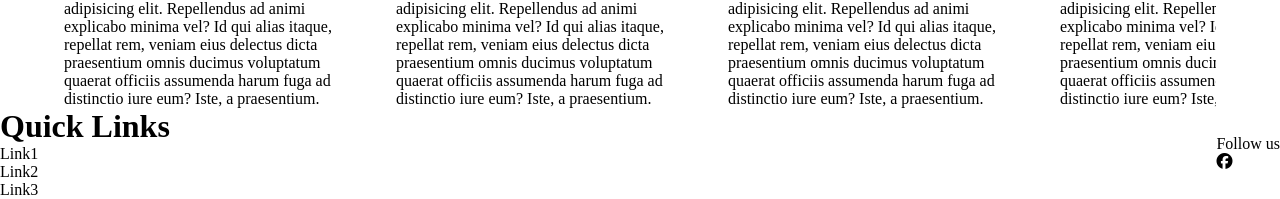
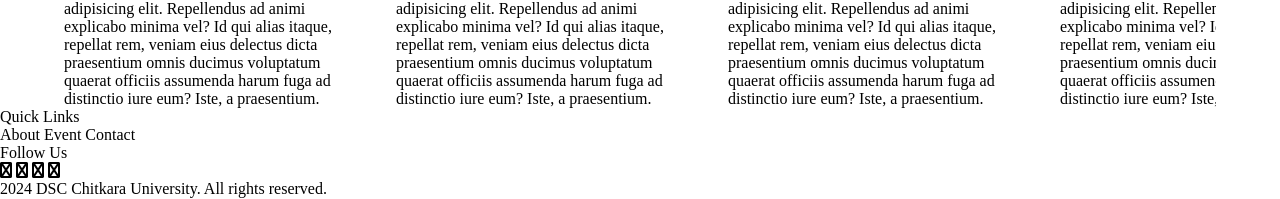
Before and after one commit to gunita27/team-15, a plain HTML site: page index.html in a window 1280 px wide. Shown: the part 2101-2300 px from the top of the page. Drawn offline with Linux system fonts and the light colour scheme.

Commit message:
Update index.html

```diff
--- a/index.html
+++ b/index.html
@@ -5,6 +5,8 @@
     <meta name="viewport" content="width=device-width, initial-scale=1.0" />
     <title>Document</title>
     <link rel="stylesheet" href="style.css" />
+    <link rel="stylesheet" href="https://cdnjs.cloudflare.com/ajax/libs/font-awesome/4.7.0/css/font-awesome.min.css">
+
     <link
       rel="stylesheet"
       href="https://cdnjs.cloudflare.com/ajax/libs/font-awesome/6.6.0/css/all.min.css"
@@ -17,7 +19,7 @@
     <nav>
       <div class="container">
         <div id="nav1">
-          <img src="images\logo.png" alt="logo" />
+          <img src="About US.png" alt="logo" />
           <p id="title">DRIZ VISUALS</p>
         </div>
 
@@ -182,7 +184,7 @@
           </div>
 
           <div id="card">
-            <img src="images/hero1.png" alt="" />
+            <img src="About US.png" alt="" />
 
             <div id="card_title">Title</div>
 
@@ -196,7 +198,7 @@
           </div>
 
           <div id="card">
-            <img src="images/hero1.png" alt="" />
+            <img src="About US.png" alt="" />
 
             <div id="card_title">Title</div>
 
@@ -213,23 +215,20 @@
     </div>
 
     <footer>
-      <div class="container">
-        <div id="fleft">
-          <h1>Quick Links</h1>
-          <ul>
-            <li>Link1</li>
-            <li>Link2</li>
-            <li>Link3</li>
-          </ul>
-        </div>
-
-        <div id="fright">
-          <p>Follow us</p>
-          <div id="fsocials">
-            <i class="fa-brands fa-facebook"></i>
-          </div>
-        </div>
+      <div class="footer1">
+          <p>Quick Links</p>
+          <a href="">About</a>
+          <a href="#">Event</a>
+          <a href="">Contact</a>
       </div>
-    </footer>
+      <div class="footer2">
+          <p>Follow Us</p>
+          <a href="#" class="fa fa-youtube"></a>
+          <a href="#" class="fa fa-instagram"></a>
+          <a href="#" class="fa fa-pinterest"></a>
+          <a href="#" class="fa fa-snapchat-ghost"></a>
+      </div>
+      <p>2024 DSC Chitkara University. All rights reserved.</p>
+  </footer>
   </body>
 </html>
```
